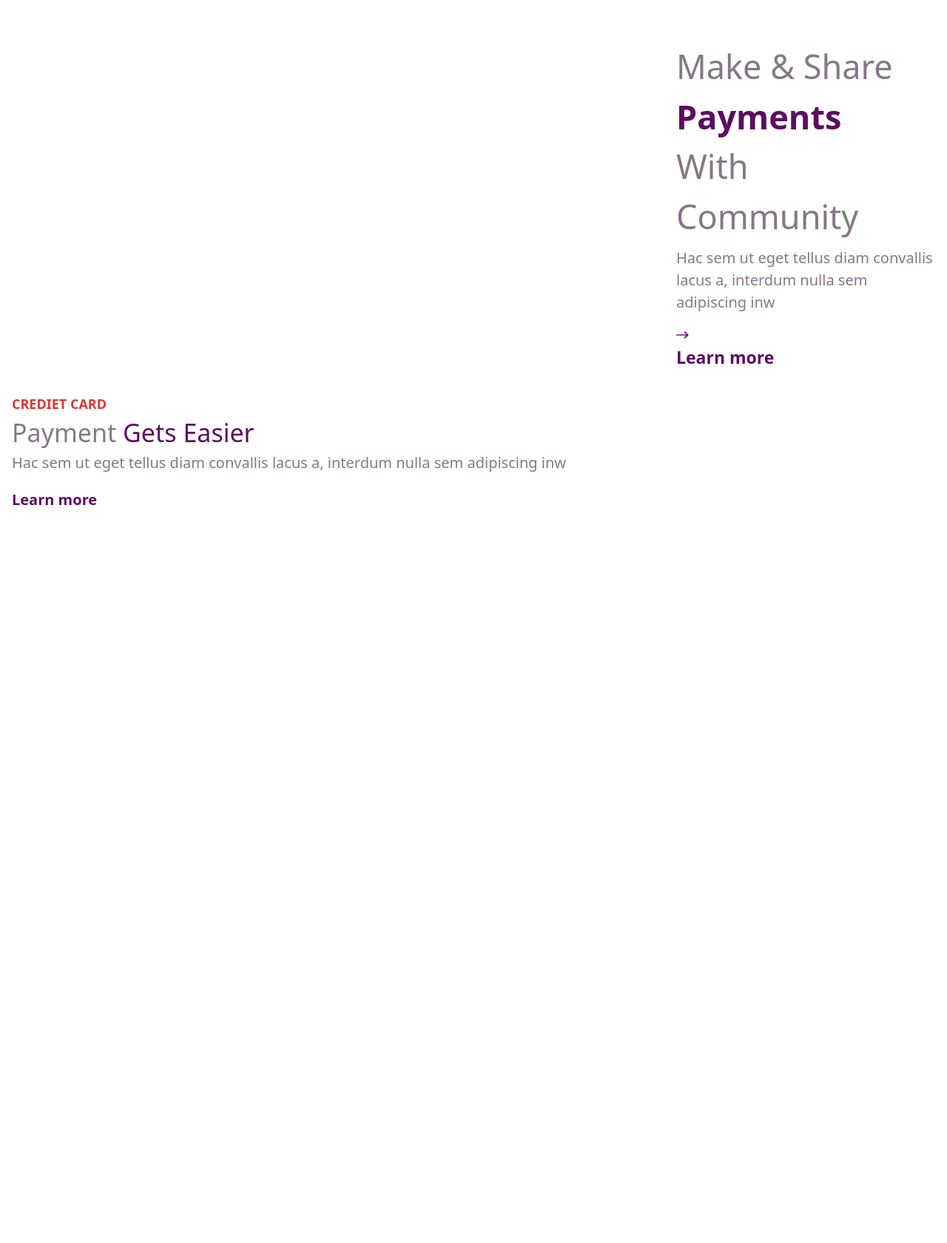
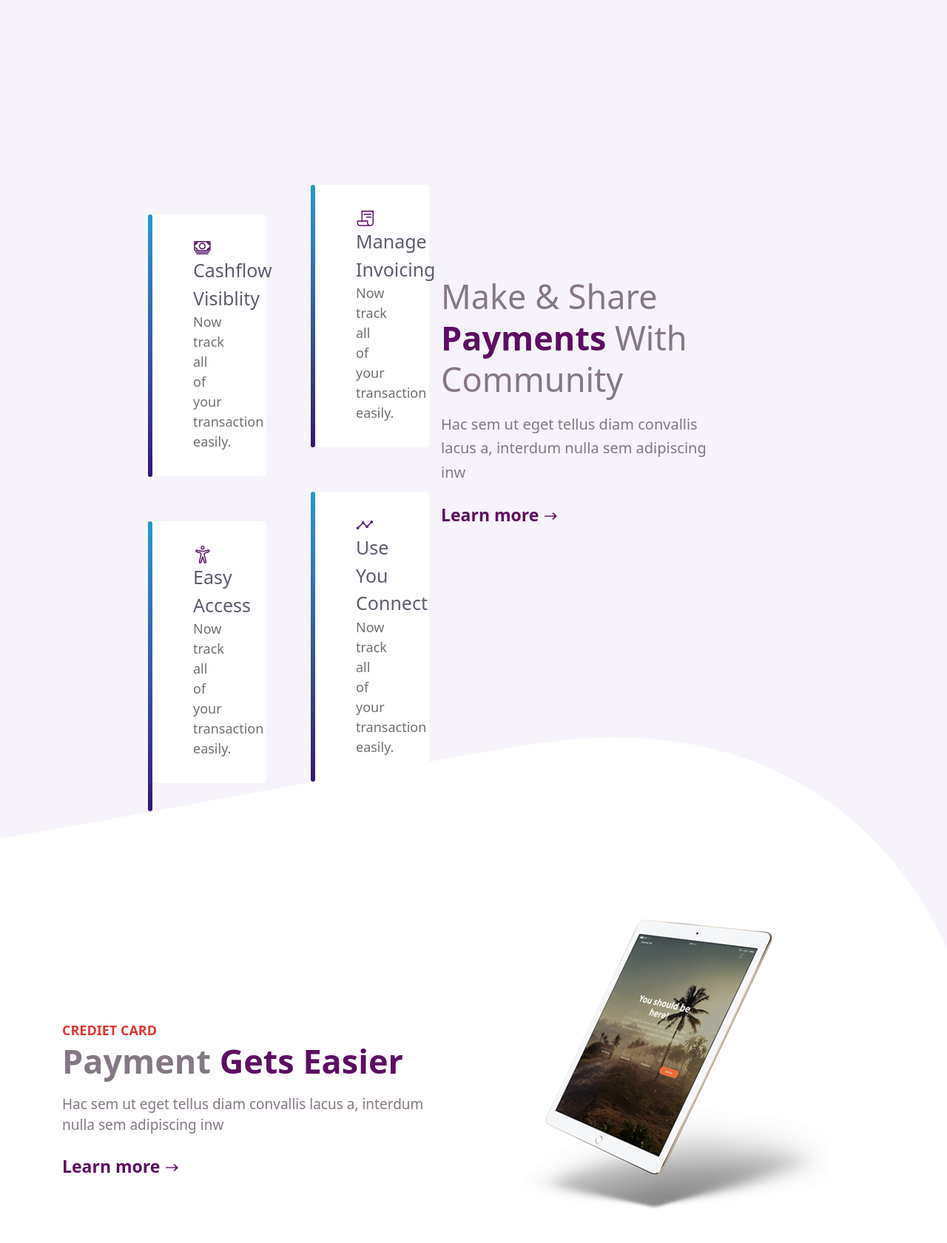
Before and after one commit to tyebzx0/Blinqpay, a website: page index.html in a window 1280 px wide. Shown: the part 760-2441 px from the top of the page at 74% size. Before the commit the page ends 1467 px from the top, so only its background shows below. Drawn offline with Linux system fonts and the light colour scheme.

Commit message:
Added 2 section for phone

```diff
--- a/index.html
+++ b/index.html
@@ -7,26 +7,16 @@
     <link rel="stylesheet" href="./dist/output.css" />
     <link rel="icon" href="img/photo_2025-05-17_20-40-07.jpg" type="image/png" />
 </head>
-<body>
+<body class="bg-white md:bg-[#F7F3FA]">
     <div>
         <header class="text-white relative h-screen md:px-[200px] md:py-[20px]">
-            <img
-                src="img/Group.png"
-                alt="Phone bg"
-                class="block md:hidden absolute inset-0 w-full h-full object-cover -z-10"
-            />
-            <img
-                src="img/Group 1 (2).png"
-                alt="Desktop bg"
-                class="hidden md:block absolute bottom-10  inset-0 w-full h-[700px] -z-10"
-            />
+            <img src="img/Group.png" alt="Phone bg" class="block md:hidden absolute inset-0 w-full h-full object-cover -z-10" />
+            <img src="img/Group 1 (2).png" alt="Desktop bg" class="hidden md:block absolute bottom-[10px] inset-0 w-full h-[700px] -z-10" />
             <nav class="flex justify-between items-center p-[20px]">
                 <div class="flex items-center space-x-2">
                     <img class="w-[1.3125rem] h-[1.4375rem] md:w-[38px] md:h-[41px]" src="img/Group 40.png" alt="logo" />
                     <p class="text-[23px] font-bold text-white m-0 md:text-[36px]">Blinqpay</p>
                 </div>
-
-
                 <div class="hidden md:flex items-center justify-between w-full px-6">
                     <ul class="flex justify-center flex-1 gap-[60px] text-[16px] text-white mt-5">
                         <li><a href="#">Products</a></li>
@@ -34,16 +24,11 @@
                         <li><a href="#">Company</a></li>
                         <li><a href="#">Pricing</a></li>
                     </ul>
-
                     <div class="flex gap-10 mt-5">
                         <p class="text-[16px] font-bold text-white mt-1">Support</p>
-                        <button class="rounded-2xl bg-[#FFBC51] hover:bg-[#E6A743] py-1.5 px-8 font-bold">
-                            Sign in
-                        </button>
+                        <button class="rounded-2xl bg-[#FFBC51] hover:bg-[#E6A743] py-1.5 px-8 font-bold">Sign in</button>
                     </div>
                 </div>
-
-
                 <div class="w-5 h-4 flex flex-col justify-between cursor-pointer mt-1.5 md:hidden">
                     <span class="block h-0.5 bg-white rounded"></span>
                     <span class="block h-0.5 bg-white rounded"></span>
@@ -63,12 +48,12 @@
                     <img
                         src="img/image 6.png"
                         alt="PC"
-                    class="absolute bottom-50 right-35 z-10 w-[1000px]"
+                        class="absolute bottom-[50px] right-[35px] z-10 w-[1000px]"
                     />
                     <img
                         src="img/image 7.png"
                         alt="LAPTOP"
-                    class="absolute bottom-53 right-15 z-20"
+                        class="absolute bottom-[53px] right-[15px] z-20"
                     />
                 </div>
 
@@ -77,57 +62,144 @@
                 </button>
             </div>
         </header>
+
         <main>
-            <div class="">
-                <div class="">
-                    <div class="block md:hidden relative h-60">
+                    <div class="flex md:hidden relative h-60 justify-center">
+                        <img src="img/image 6.png" alt="PC" class="absolute bottom-5 z-10" />
+                        <img src="img/image 7.png" alt="LAPTOP" class="absolute bottom-3 right-5 z-20" />
+                    </div>
+
+            <div class="md:flex md:items-center md:justify-between md:px-[200px] md:py-[100px]">
+    <div class="hidden md:grid grid-cols-2 gap-15 mt-[150px]">
+        <div class="relative">
+            <div class="border border-white rounded bg-white px-[60px] py-8 hover:bg-[#e6e6e6cc]">
+                <div class="absolute top-0 left-0 h-full w-1.5 rounded-2xl bg-gradient-to-b from-[#229ace] to-[#341772]"></div>
+                <img src="img/cash-outline 1.png" alt="">
+                <p class="text-[#5C5E6E] text-[25px] font-medium">Cashflow Visiblity</p>
+                <p class="text-[#756F6F] text-[18px] max-w-[200px]">Now track all of your transaction easily.</p>
+            </div>
+        </div>
+
+        <div class="relative bottom-10">
+            <div class="border border-white rounded bg-white px-[60px] py-8 hover:bg-[#e6e6e6cc]">
+                <div class="absolute top-0 left-0 h-full w-1.5 rounded-2xl bg-gradient-to-b from-[#229ace] to-[#341772]"></div>
+                <img src="img/receipt-outline 1.png" alt="">
+                <p class="text-[#5C5E6E] text-[25px] font-medium">Manage Invoicing</p>
+                <p class="text-[#756F6F] text-[18px] max-w-[200px]">Now track all of your transaction easily.</p>
+            </div>
+        </div>
+
+        <div class="relative">
+            <div class="border border-white rounded bg-white px-[60px] py-8 hover:bg-[#e6e6e6cc]">
+                <div class="absolute top-0 left-0 h-full w-1.5 rounded-2xl bg-gradient-to-b from-[#229ace] to-[#341772]"></div>
+                <img src="img/accessibility-outline 1.png" alt="">
+                <p class="text-[#5C5E6E] text-[25px] font-medium">Easy Access</p>
+                <p class="text-[#756F6F] text-[18px] max-w-[200px]">Now track all of your transaction easily.</p>
+            </div>
+        </div>
+
+        <div class="relative bottom-10">
+            <div class="border border-white rounded bg-white px-[60px] py-8 hover:bg-[#e6e6e6cc]">
+                <div class="absolute top-0 left-0 h-full w-1.5 rounded-2xl bg-gradient-to-b from-[#229ace] to-[#341772]"></div>
+                <img src="img/analytics-outline 1.png" alt="">
+                <p class="text-[#5C5E6E] text-[25px] font-medium">Use You Connect</p>
+                <p class="text-[#756F6F] text-[18px] max-w-[200px]">Now track all of your transaction easily.</p>
+            </div>
+        </div>
+    </div>
+<div class="p-4 md:max-w-[400px] md:mb-[150px] md:mr-[100px]">
+    <p class="text-[#857885] text-[32px]  font-medium md:text-[45px] leading-tight">
+    Make & Share <span class="text-[#5C0E62] font-bold">Payments</span> With
+    <br class="block md:hidden" />
+    Community
+    </p>
+    <p class="text-[#857885] text-[20px] font-medium mt-4 leading-relaxed">
+    Hac sem ut eget tellus diam convallis lacus
+    <br class="block md:hidden" />
+    a, interdum nulla sem adipiscing inw
+    </p>
+    <button class="flex items-center text-[#5C0E62] text-[23px] font-bold mt-6">
+    Learn more
     <img
-                        src="img/image 6.png"
-                        alt="PC"
-                        class="absolute bottom-5 z-10"
+        class="hidden md:block ml-2 w-[17px] h-[10px] mt-1"
+        src="img/Vector 8.png"
+        alt="arrow"
     />
-                        <img
-                        src="img/image 7.png"
-                        alt="LAPTOP"
-                        class="absolute bottom-3 right-5 z-20"
-                        />
-                    </div>
-                    <div class="p-4 md:flex md:justify-end">
-                    <div class="flex flex-col md:flex-col md:gap-6">
-                        <p class="text-[#857885] text-[32px] font-medium md:max-w-[330px] md:text-[45px]">
-                            Make & Share <span class="text-[#5C0E62] font-bold">Payments</span> With Community
-                        </p>
-                        <p class="text-[#857885] text-[20px] font-medium md:max-w-[350px] md:text-[20px] md:-mt-4">
-                            Hac sem ut eget tellus diam convallis lacus a, interdum nulla sem adipiscing inw
-                            </p>
-                            <img class="hidden md:flex flex-col w-[17px] h-[10px]" src="img/Vector 8.png" alt="arrow">
-                    <button class="text-[#5C0E62] text-[25px] text-left font-bold mt-5 md:text-[23px] md:text-left md:-mt-4">
-                        Learn more
     </button>
 </div>
 </div>
 
+
+
+            <section class="relative flex items-center justify-center">
+            <div class="absolute top-[-200px] -z-10 w-full">
+                <img class="w-full" src="img/Vector 3 (1).png" alt="">
             </div>
-                <section class="p-4">
-                    <div class="">
-                        <div class="block md:hidden my-12">
-                            <img
-                            src="img/image 14.png"
-                            alt="TABLET"
-                            class="ml-18 w-[300px] h-[300px]"
-                            />
+            <div class="md:flex md:items-center md:justify-center gap-10 relative max-w-6xl w-full px-5">
+                <div class="md:w-1/2">
+                    <div class="flex justify-center h-full py-[50px]">
+                        <img class="md:hidden block w-auto h-[300px]" src="img/image 14.png" alt="LAPTOP">
+                    </div>
+                    <p class="text-[#E23434] font-bold text-[18px]">CREDIET CARD</p>
+                    <p class="text-[#857885] text-[34px] font-medium md:font-bold md:text-[45px] leading-tight">
+                        Payment <span class="text-[#5C0E62]"> Gets Easier</span>
+                    </p>
+                    <p class="text-[#857885] text-[19px] font-medium mt-4">
+                        Hac sem ut eget tellus diam convallis lacus a, interdum nulla sem adipiscing inw
+                    </p>
+                    <button class="flex items-center text-[#5C0E62] text-[23px] font-bold mt-6">
+                        Learn more
+                    <img class="hidden md:block ml-2 w-[17px] h-[10px] mt-1" src="img/Vector 8.png" alt="arrow">
+                    </button>
+                    </div>
+
+                    <div class="md:w-1/2 flex justify-center">
+                        <img src="img/image 14 (2).png" alt="" class="hidden md:block">
+                    </div>
+                </div>
+            </section>
+            <section class="">
+                <div class="px-5">
+                    <div class="flex justify-center py-[80px]">
+                        <img class=" h-auto w-[350px]" src="img/Group 429.png" alt="people">
                     </div>
                     <div class="">
-                            <p class="text-[#E23434] font-bold text-[18px]">CREDIET CARD</p>
-                            <p class="text-[#857885] text-[34px] font-medium">Payment <span class="text-[#5C0E62]">Gets Easier</span></p>
-                            <p class="text-[#857885] text-[20px] font-medium">Hac sem ut eget tellus diam convallis lacus a, interdum nulla sem adipiscing inw</p>
-                            <button class="text-[#5C0E62] font-bold text-[20px] mt-5">
+                        <p class="text-[#E23434] text-[18px] font-bold">
+                            MOBILE TRANSACTION
+                        </p>
+                        <p class="text-[#857885] text-[34px] font-medium md:font-bold md:text-[45px]">
+                            Smart Mobile <span class="text-[#5C0E62]">Banking</span>
+                        </p>
+                        <p class="text-[#857885] text-[19px] font-medium">
+                            Hac sem ut eget tellus diam convallis lacus a, interdum nulla sem adipiscing inw
+                        </p>
+                        <button class="text-[#5C0E62] text-[23px] font-bold mt-6">
                             Learn more
                         </button>
                     </div>
                 </div>
             </section>
+            <section class="">
+                <div class="">
+                    <div class="">
+                        <img class="py-[80px] w-full h-auto" src="img/Mask Group.png" alt="">
                     </div>
+                    <div class="px-5">
+                        <p class="text-[#E23434] text-[18px] font-bold">
+                            SECURE TRANSACTION
+                        </p>
+                        <p class="text-[#857885] text-[34px] font-medium md:font-bold md:text-[45px]">
+                            Safe Yours <span class="text-[#5C0E62]">Savings</span>
+                        </p>
+                        <p class="text-[#857885] text-[19px] font-medium">
+                            Hac sem ut eget tellus diam convallis lacus a, interdum nulla sem adipiscing inw
+                        </p>
+                    <button class=" text-[#5C0E62] text-[23px] font-bold mt-6">
+                        Learn more
+                    </button>
+                    </div>
+                </div>
+            </section>
         </main>
     </div>
 </body>
```
Also changed, not shown: dist/output.css, img/Group 429.png (added), img/Mask Group.png (added), img/Vector 3 (1).png (added), img/accessibility-outline 1.png (added), img/analytics-outline 1.png (added), img/cash-outline 1.png (added), img/image 14 (2).png (added), img/receipt-outline 1.png (added). Lines whose indentation alone changed are shown as unchanged.
